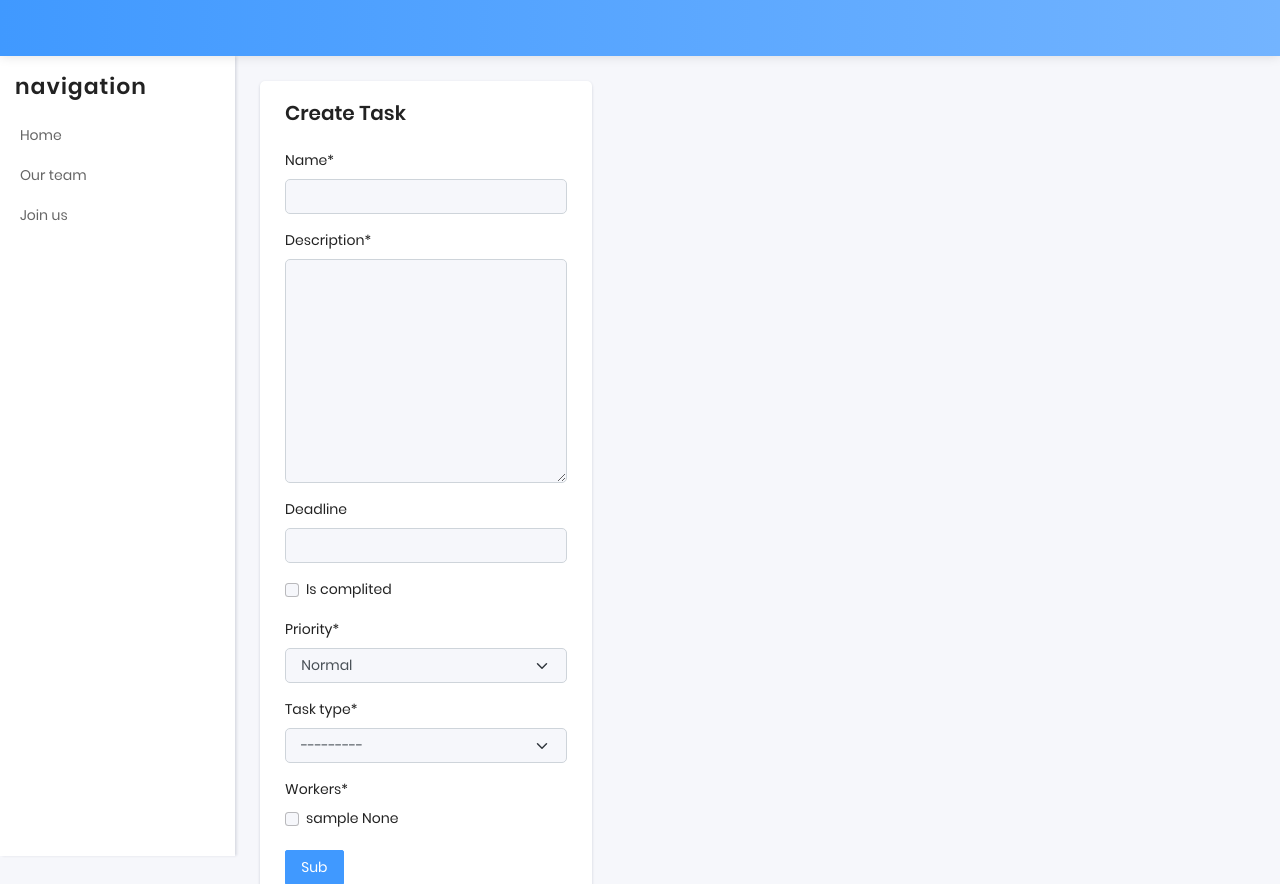
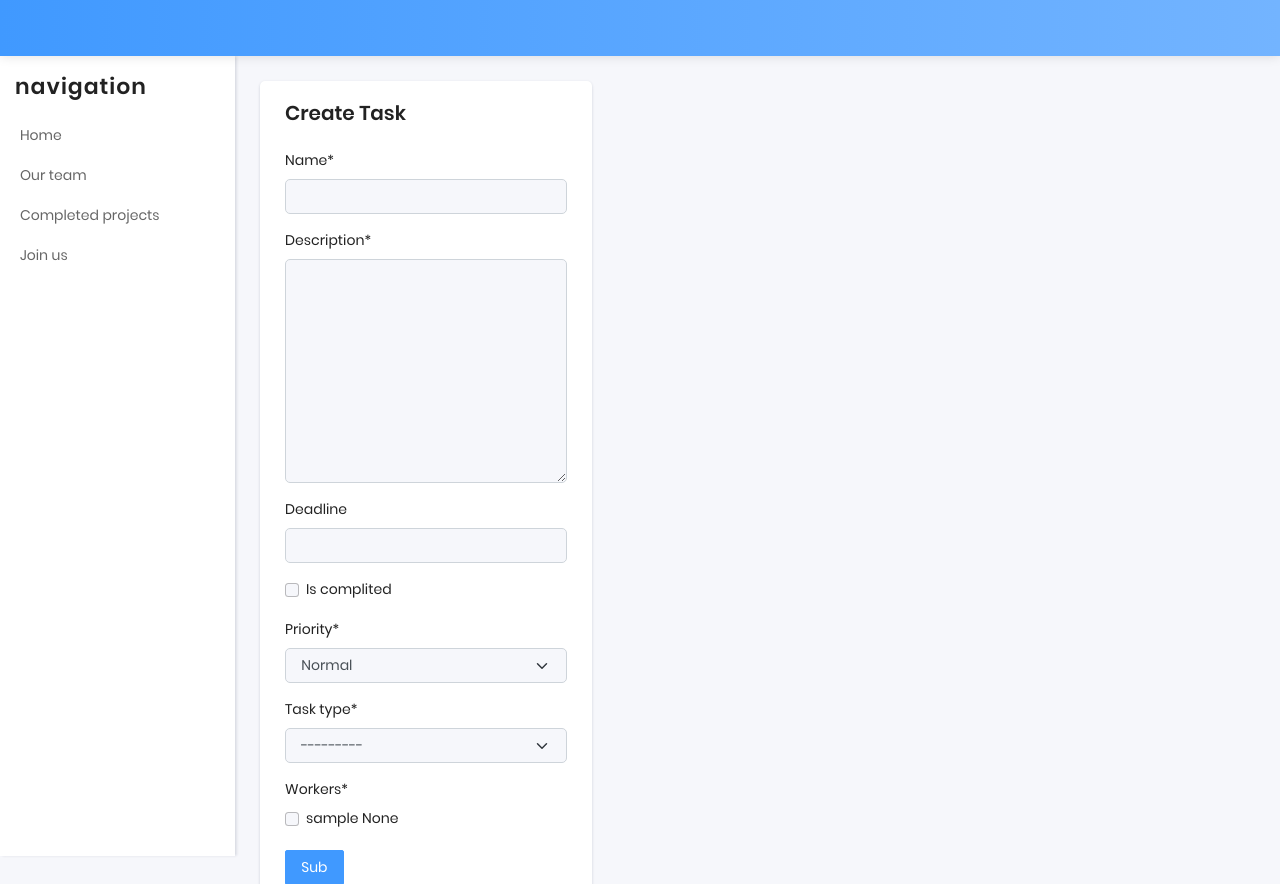
Before and after one commit to AndriiIshchenko/company-project-manager, a Django app: page /tasks/cretate/ in a window 1280 px wide. Shown: the top 884 px of the page. Run offline with Django 5.2, Linux system fonts and the light colour scheme; the visitor is signed in with stand-in values (Sample User, id 1); data comes from the database, SQL or seed files in the repository; data that the repository does not hold is empty; some libraries are stand-ins or nearby versions.

Commit message:
add project complited menu link

```diff
--- a/templates/includes/menu-list.html
+++ b/templates/includes/menu-list.html
@@ -10,6 +10,9 @@
     <a href="{% url 'project_manager:worker-list' %}" class="nav-link "> Our team </a>
   </li>
   <li class="nav-item">
+    <a href="{% url 'project_manager:project-completed' %}" class="nav-link "> Completed projects </a>
+  </li>
+  <li class="nav-item">
     <a href="{% url 'project_manager:worker-create' %}" class="nav-link "> Join us </a>
   </li>
-</ul
+</ul>
```
